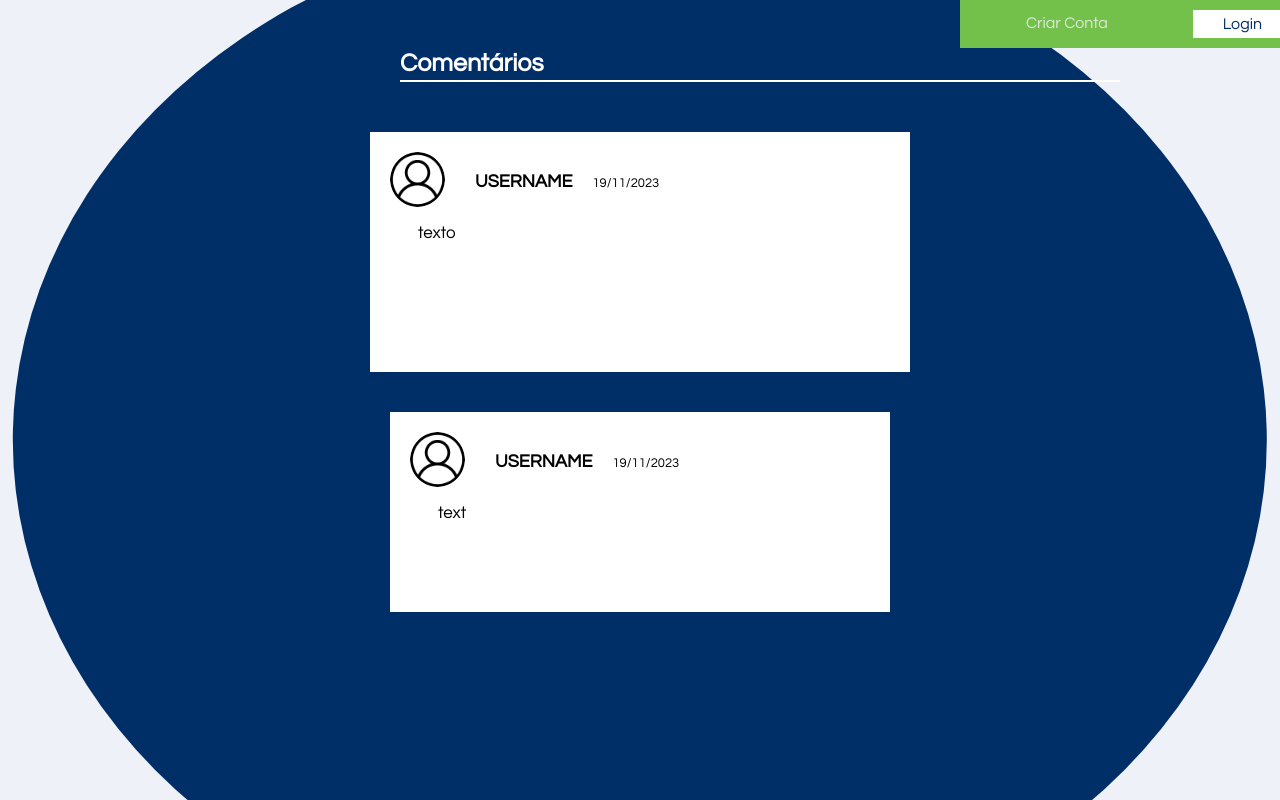
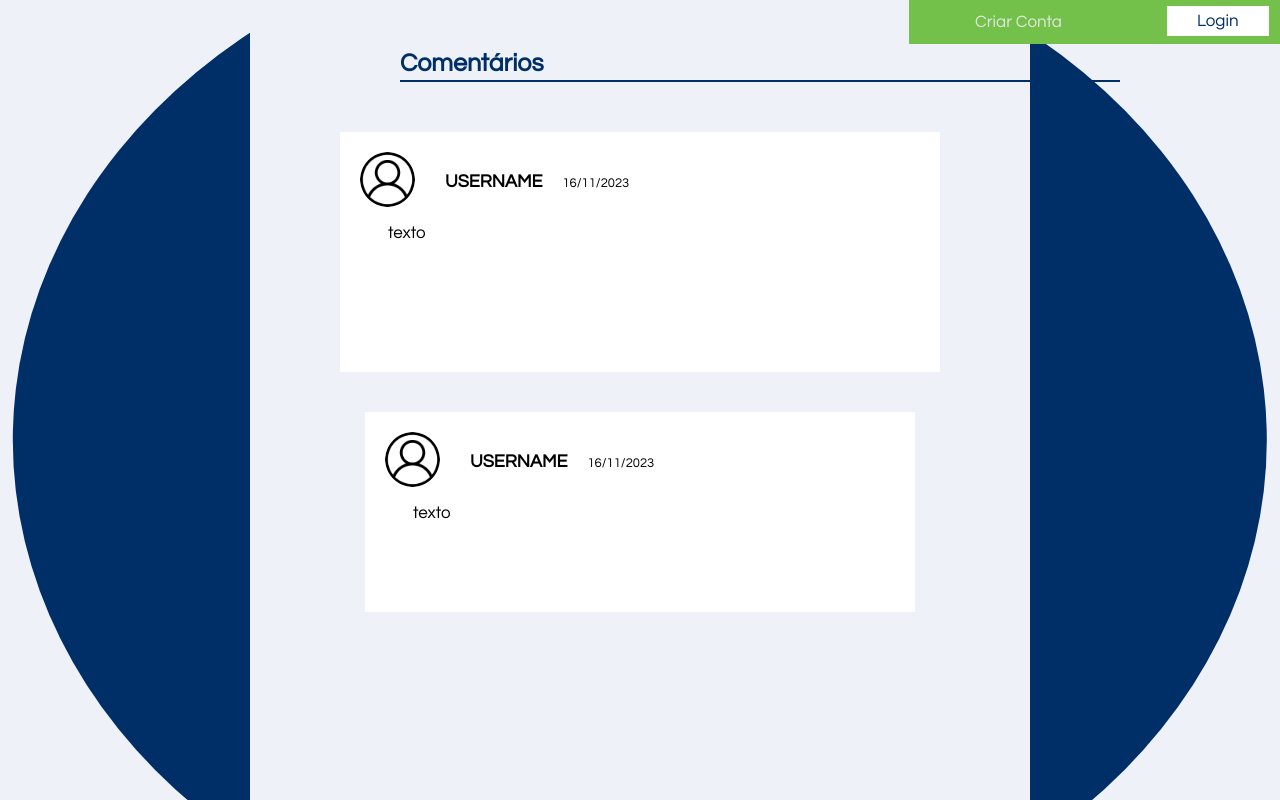
Before and after one commit to VictorRimes/pt_grupo6, a plain HTML site: page coments_e_feed/comentariosdes.html in a window 1280 px wide. Drawn offline with Linux system fonts and the light colour scheme.

Commit message:
Alterações na interface do feed e comentários deslogado. Ainda preciso implementar o javascrip para ligar as páginas.

```diff
--- a/coments_e_feed/comentariosdes.html
+++ b/coments_e_feed/comentariosdes.html
@@ -4,6 +4,7 @@
     <meta charset="UTF-8">
     <meta name="viewport" content="width=device-width, initial-scale=1.0">
     <link rel="stylesheet" type="text/css" href="style.css">
+    <script src="script.js"></script>
     <link rel="preconnect" href="https://fonts.googleapis.com">
 <link rel="preconnect" href="https://fonts.gstatic.com" crossorigin>
 <link href="https://fonts.googleapis.com/css2?family=Caveat&family=Poppins:wght@200&family=Questrial&display=swap" rel="stylesheet">
@@ -14,6 +15,7 @@
         <h1 class = "underline">Comentários</h1>
     </div>
     <div class = "circle"> </div>
+    <div class = "retangulo_fundo"></div>
     <div class = "rectangle1">
         <a id = "login" class = "botao" href="">Login</a>
         <a id = "criar" href="">Criar Conta</a>
@@ -23,7 +25,7 @@
             <div class = "usercontainer2">
                 <img src="./images/R.png"  id = "img" alt = "imagem de perfil">
                 <h2 id = "user" >USERNAME</h2>
-                <h4 id = "day">19/11/2023</h4>
+                <time class="post-date" id = "day" datetime="2023-11-16T12:00:00">16/11/2023</time>
 
             </div>
             <p>texto</p>
@@ -33,9 +35,9 @@
             <div class = "usercontainer2">
                 <img src="./images/R.png"  id = "img" alt = "imagem de perfil">
                 <h2 id = "user" >USERNAME</h2>
-                <h4 id = "day">19/11/2023</h4>
+                <time class="post-date" id = "day" datetime="2023-11-16T12:00:00">16/11/2023</time>
             </div>
-            <p>text</p>
+            <p>texto</p>
 
             </div>
         </div>
--- a/coments_e_feed/style.css
+++ b/coments_e_feed/style.css
@@ -5,30 +5,44 @@ body {
     padding: 0;
 }
 
+.retangulo_fundo {
+    position: fixed;
+    width: 780px;
+    height: 7000px;
+    background-color: #eef1f8;
+    z-index: -1;
+    transform: translate(-50%, -50%);
+    left:50%;
+}
+
 #login {
     text-decoration: none;
     float: right;
     color: #002e67;
-    margin-right: 48px;
-    margin-left: 35px;
+    margin-right: 50px;
+    margin-left: 40px;
     margin-top: 10px;
+    font-size: 17px;
+
 }
 #criar {
     text-decoration: none;
     float: right;
-    margin-right: 50px;
+    margin-right: 65px;
     color: #E1E8DD;
-    margin-top: 15px;
+    margin-top: 17px;
+    font-size: 17px;
 
 }
 
 .rectangle1 {
     position: fixed;
-    width: 380px;
+    width: 410px;
     height: 48px;
     background-color: #73C04A;
-    top: 0;
-    margin-left: 75%;
+    top: 20px;
+    margin-left: 87%;
+    transform: translate(-50%, -50%);
 
 }
 
@@ -61,6 +75,7 @@ body {
     background-color:white;
     display: flex;
     flex-direction: column;
+    cursor: pointer;
 }
 
 .container {
@@ -123,8 +138,8 @@ p {
 h1.underline{
     font-size: 25px;
     margin-left: 200px;
-    color: white;
-    border-bottom: 2px solid white;
+    color: #002E67;
+    border-bottom: 2px solid #002E67;
     padding-bottom: 4px;
     margin-top: 50px;
     margin-left: 400px;
@@ -191,7 +206,7 @@ h3 {
 }
 
 .box12 {
-    width: 540px;
+    width: 600px;
     height: 240px;
     background-color:white;
     display: flex;
@@ -200,7 +215,7 @@ h3 {
 
 .box22 {
     margin-top: 40px;
-    width: 500px;
+    width: 550px;
     height: 200px;
     background-color: white;
     display: flex;
```
Also changed, not shown: coments_e_feed/index.html (+2 -16 lines).
